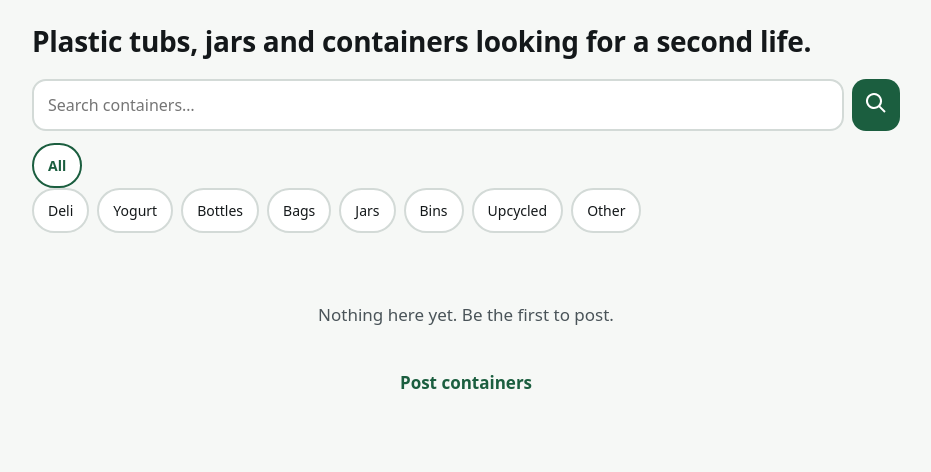
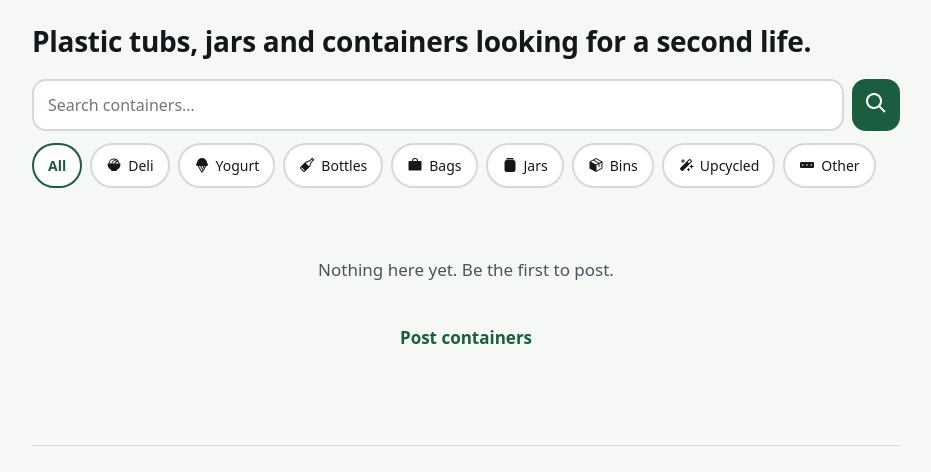
Before and after one commit to seanhelvey/containerswap, a FastAPI app: page / in a window 1280 px wide. Shown: the part 117-589 px from the top of the page, without its empty margins (174-1105 px from the left). Run offline with FastAPI, Linux system fonts and the light colour scheme.

Commit message:
Fix "All" chip layout, add per-tag icons from the earlier catalog dive
The "All" link was a sibling of the chips <form>, and a block-level form
starting a new flex context put it on its own line above the actual
chips instead of inline with them. Moved it inside the form as the first
item — a plain <a> inside a <form> is fine, it doesn't submit anything.

Icons: pulled the two already-vetted from the earlier Container Sourcing
Catalog artifact (beer-bottle for bottles, package for bins) and sourced
matches for the rest of the vocabulary (deli, yogurt, bags, jars,
upcycled, other) from the same Phosphor "fill" set — MIT licensed,
single-path fill="currentColor", same flat style as the hand-drawn brand
mark. One shared partial (templates/partials/category_icon.html) keyed
on the `cat` variable already in scope everywhere it's used, rather than
duplicating eight inline SVGs across the filter row, the post/edit form,
and the detail page's tag pills. No "recycle" icon anywhere on purpose —
it's the one glyph in the set that would undercut the homepage's own
"why this, not the recycling bin" argument.

Co-Authored-By: Claude Sonnet 5 <noreply@anthropic.com>

```diff
--- a/static/css/app.css
+++ b/static/css/app.css
@@ -224,10 +224,11 @@ main { padding: var(--pad); max-width: 900px; margin: 0 auto; }
 .chip-group { display: flex; flex-wrap: wrap; gap: 8px; }
 .chip {
   flex: 0 0 auto; padding: 10px 14px; min-height: 44px;
-  display: inline-flex; align-items: center; cursor: pointer;
+  display: inline-flex; align-items: center; gap: 6px; cursor: pointer;
   border: 2px solid var(--line); border-radius: 999px;
   text-decoration: none; color: var(--ink); font-size: 14px; background: var(--surface);
 }
+.chip-icon { width: 16px; height: 16px; flex-shrink: 0; fill: currentColor; }
 /* is-active covers the "All" link (a plain <a>, no checkbox to key off of);
    :has(:checked) covers every checkbox-backed chip, home-page filters and the
    listing form alike — CSS-only, so the create/edit form's chips update the
@@ -258,9 +259,10 @@ main { padding: var(--pad); max-width: 900px; margin: 0 auto; }
 .card-date { display: block; font-size: 12px; color: var(--ink-soft); margin-top: 6px; }
 
 .pill {
-  display: inline-block; padding: 3px 8px; font-size: 12px;
+  display: inline-flex; align-items: center; gap: 4px; padding: 3px 8px; font-size: 12px;
   border-radius: 999px; background: var(--bg); border: 1px solid var(--line);
 }
+.pill .chip-icon { width: 13px; height: 13px; }
 .pill-price { background: var(--green); color: #fff; border-color: var(--green); font-weight: 600; }
 
 .badge {
--- a/templates/index.html
+++ b/templates/index.html
@@ -21,15 +21,15 @@
   </button>
 </form>
 
-<a class="chip {% if not active_tags %}is-active{% endif %}"
-   href="/{% if q %}?q={{ q }}{% endif %}">{{ t('home.all') }}</a>
 <form class="chips" method="get" action="/" aria-label="{{ t('listing.category') }}" data-autosubmit>
   {% if q %}<input type="hidden" name="q" value="{{ q }}">{% endif %}
+  <a class="chip {% if not active_tags %}is-active{% endif %}"
+     href="/{% if q %}?q={{ q }}{% endif %}">{{ t('home.all') }}</a>
   {% for cat in categories %}
     <label class="chip">
       <input type="checkbox" class="visually-hidden" name="tags" value="{{ cat }}"
              {% if cat in active_tags %}checked{% endif %}>
-      {{ t('category.' ~ cat) }}
+      {% include "partials/category_icon.html" %}{{ t('category.' ~ cat) }}
     </label>
   {% endfor %}
 </form>
--- a/templates/listing_detail.html
+++ b/templates/listing_detail.html
@@ -14,7 +14,9 @@
     {% if listing.is_seed %}<span class="pill pill-seed">{{ t('listing.seed_badge') }}</span>{% endif %}
     {% if listing.price %}<span class="pill pill-price">{{ listing.price }}</span>{% endif %}
     {% if listing.quantity %}<span class="pill">{{ listing.quantity }}</span>{% endif %}
-    {% for tag in listing.tag_slugs %}<span class="pill">{{ t('category.' ~ tag) }}</span>{% endfor %}
+    {% for tag in listing.tag_slugs %}
+      <span class="pill">{% with cat = tag %}{% include "partials/category_icon.html" %}{% endwith %}{{ t('category.' ~ tag) }}</span>
+    {% endfor %}
   </p>
 
   <p class="detail-byline">
--- a/templates/new_listing.html
+++ b/templates/new_listing.html
@@ -54,7 +54,7 @@
         <label class="chip">
           <input type="checkbox" class="visually-hidden" name="tags" value="{{ cat }}"
                  {% if cat in (tags|default([])) %}checked{% endif %}>
-          {{ t('category.' ~ cat) }}
+          {% include "partials/category_icon.html" %}{{ t('category.' ~ cat) }}
         </label>
       {% endfor %}
     </div>
--- /dev/null
+++ b/templates/partials/category_icon.html
@@ -0,0 +1,24 @@
+{# One flat icon per tag slug, rendered before the chip's label text. Sourced from
+   Phosphor Icons' "fill" set (MIT licensed, phosphoricons.com) for a single-path
+   fill="currentColor" style that matches static/icons/icon.svg's own flat, hand-drawn
+   brand mark rather than a stroke-based icon library. Deliberately no icon for
+   "recycle" anywhere on the site — the one glyph in this set that would undercut the
+   homepage's own "why this, not the recycling bin" argument. Expects `cat` in scope,
+   which every caller already has as a for-loop variable. #}
+{%- if cat == 'deli' -%}
+  <svg class="chip-icon" viewBox="0 0 256 256" aria-hidden="true"><path d="M224,104h-8.37a88,88,0,0,0-175.26,0H32a8,8,0,0,0-8,8,104.35,104.35,0,0,0,56,92.28V208a16,16,0,0,0,16,16h64a16,16,0,0,0,16-16v-3.72A104.35,104.35,0,0,0,232,112,8,8,0,0,0,224,104ZM173.48,56.23q2.75,2.25,5.27,4.75a87.92,87.92,0,0,0-49.15,43H100.1A72.26,72.26,0,0,1,168,56C169.83,56,171.66,56.09,173.48,56.23ZM148.12,104a71.84,71.84,0,0,1,41.27-29.57A71.45,71.45,0,0,1,199.54,104ZM128,40a71.87,71.87,0,0,1,19,2.57A88.36,88.36,0,0,0,83.33,104H56.46A72.08,72.08,0,0,1,128,40Z"/></svg>
+{%- elif cat == 'yogurt' -%}
+  <svg class="chip-icon" viewBox="0 0 256 256" aria-hidden="true"><path d="M208,97.37V96A80,80,0,0,0,48,96v1.37A24,24,0,0,0,56,144h3.29l54.82,95.94a16,16,0,0,0,27.78,0L196.71,144H200a24,24,0,0,0,8-46.63ZM146.89,198.94,115.5,144h19.29l21.75,38.06ZM77.71,144H97.07l40.61,71.06L128,232Zm88,21.94L153.21,144h25.08Z"/></svg>
+{%- elif cat == 'bottles' -%}
+  <svg class="chip-icon" viewBox="0 0 256 256" aria-hidden="true"><path d="M245.66,42.34l-32-32a8,8,0,0,0-11.32,11.32l1.48,1.47L148.65,64.51l-38.22,7.65a8.05,8.05,0,0,0-4.09,2.18L23,157.66a24,24,0,0,0,0,33.94L64.4,233a24,24,0,0,0,33.94,0l83.32-83.31a8,8,0,0,0,2.18-4.09l7.65-38.22,41.38-55.17,1.47,1.48a8,8,0,0,0,11.32-11.32ZM81.37,224a7.94,7.94,0,0,1-5.65-2.34L34.34,180.28a8,8,0,0,1,0-11.31L40,163.31,92.69,216,87,221.66A8,8,0,0,1,81.37,224ZM177.6,99.2a7.92,7.92,0,0,0-1.44,3.23l-7.53,37.63L160,148.69,107.31,96l8.63-8.63,37.63-7.53a7.92,7.92,0,0,0,3.23-1.44l58.45-43.84,6.19,6.19Z"/></svg>
+{%- elif cat == 'bags' -%}
+  <svg class="chip-icon" viewBox="0 0 256 256" aria-hidden="true"><path d="M216,64H176a48,48,0,0,0-96,0H40A16,16,0,0,0,24,80V200a16,16,0,0,0,16,16H216a16,16,0,0,0,16-16V80A16,16,0,0,0,216,64ZM128,32a32,32,0,0,1,32,32H96A32,32,0,0,1,128,32Z"/></svg>
+{%- elif cat == 'jars' -%}
+  <svg class="chip-icon" viewBox="0 0 256 256" aria-hidden="true"><path d="M184,48.81V32a16,16,0,0,0-16-16H88A16,16,0,0,0,72,32V48.81A40.05,40.05,0,0,0,40,88V200a40,40,0,0,0,40,40h96a40,40,0,0,0,40-40V88A40.05,40.05,0,0,0,184,48.81ZM120,48V32h16V48Zm48,0H152V32h16ZM104,32V48H88V32Z"/></svg>
+{%- elif cat == 'bins' -%}
+  <svg class="chip-icon" viewBox="0 0 256 256" aria-hidden="true"><path d="M223.68,66.15,135.68,18a15.88,15.88,0,0,0-15.36,0l-88,48.17a16,16,0,0,0-8.32,14v95.64a16,16,0,0,0,8.32,14l88,48.17a15.88,15.88,0,0,0,15.36,0l88-48.17a16,16,0,0,0,8.32-14V80.18A16,16,0,0,0,223.68,66.15ZM128,32l80.35,44L178.57,92.29l-80.35-44Zm0,88L47.65,76,81.56,57.43l80.35,44Zm88,55.85h0l-80,43.79V133.83l32-17.51V152a8,8,0,0,0,16,0V107.56l32-17.51v85.76Z"/></svg>
+{%- elif cat == 'upcycled' -%}
+  <svg class="chip-icon" viewBox="0 0 256 256" aria-hidden="true"><path d="M248,152a8,8,0,0,1-8,8H224v16a8,8,0,0,1-16,0V160H192a8,8,0,0,1,0-16h16V128a8,8,0,0,1,16,0v16h16A8,8,0,0,1,248,152ZM56,72H72V88a8,8,0,0,0,16,0V72h16a8,8,0,0,0,0-16H88V40a8,8,0,0,0-16,0V56H56a8,8,0,0,0,0,16ZM184,192h-8v-8a8,8,0,0,0-16,0v8h-8a8,8,0,0,0,0,16h8v8a8,8,0,0,0,16,0v-8h8a8,8,0,0,0,0-16ZM219.31,80,80,219.31a16,16,0,0,1-22.62,0L36.68,198.63a16,16,0,0,1,0-22.63L176,36.69a16,16,0,0,1,22.63,0l20.68,20.68A16,16,0,0,1,219.31,80ZM208,68.69,187.31,48l-32,32L176,100.69Z"/></svg>
+{%- else -%}
+  <svg class="chip-icon" viewBox="0 0 256 256" aria-hidden="true"><path d="M224,80H32A16,16,0,0,0,16,96v64a16,16,0,0,0,16,16H224a16,16,0,0,0,16-16V96A16,16,0,0,0,224,80ZM60,140a12,12,0,1,1,12-12A12,12,0,0,1,60,140Zm68,0a12,12,0,1,1,12-12A12,12,0,0,1,128,140Zm68,0a12,12,0,1,1,12-12A12,12,0,0,1,196,140Z"/></svg>
+{%- endif -%}
```
